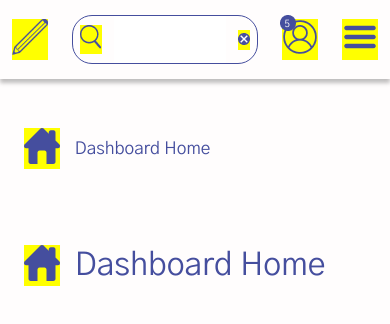
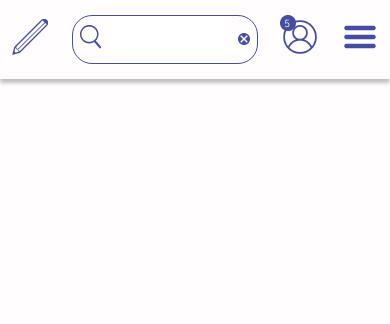
Before and after one commit to Diamond-Devs/bug-tracker, a React (Create React App) app: page / in a window 390 px wide. Shown: the top 324 px of the page. Built offline with nearby package versions, Linux system fonts and the light colour scheme.

Commit message:
CONTRIBUTOR: fromjaytoz ADDED: menu is toggleable AND responsive NEXT: finish adding all icons FUNCnoPRESno

```diff
--- a/src/components/Icon.js
+++ b/src/components/Icon.js
@@ -1,28 +1,31 @@
 import React from "react";
 import styled from "styled-components";
+import { generateResponsiveness } from "../js/generateResponsiveness";
 
 const IconDiv = styled.div`
   margin-right: ${({ mr }) => mr};
   margin-left: ${({ ml }) => ml};
+  margin-top: ${({ mt }) => mt};
   height: ${({ height }) => height};
   width: ${({ width }) => width};
   flex-grow: ${({ fg }) => fg};
-  background: yellow;
   display: ${({ d }) => d};
+  height: ${({ height }) => generateResponsiveness(height, "height", 100, 700)};
+  margin-top: ${({ mt }) => generateResponsiveness(mt, "margin-top", 200, 700)};
 `;
 
 const IconImg = styled.img`
   object-fit: contain;
-  height: ${({ height }) => height};
+  height: ${({ height }) => generateResponsiveness(height, "height", 100, 700)};
   width: ${({ width }) => width};
   flex-grow: ${({ fg }) => fg};
 `;
 
-function Icon({ src, alt, mr, ml, children, height, width }) {
+function Icon({ src, alt, mr, ml, mt, children, height, width }) {
   return (
-    <IconDiv mr={mr} ml={ml} height={height} width={width}>
+    <IconDiv mr={mr} ml={ml} height={height} width={width} mt={mt}>
       {children}
-      <IconImg src={src} alt={alt} height={height} width={width} />
+      <IconImg src={src} alt={alt} height={height} width={width} mt={mt} />
     </IconDiv>
   );
 }
--- a/src/components/MenuRow.js
+++ b/src/components/MenuRow.js
@@ -1,5 +1,6 @@
 import React from "react";
 import styled from "styled-components";
+import { generateResponsiveness } from "../js/generateResponsiveness";
 
 const MenuRowContainer = styled.div`
   display: flex;
@@ -8,6 +9,7 @@ const MenuRowContainer = styled.div`
   height: ${({ height }) => height};
   margin-left: ${({ ml }) => ml};
   margin-top: ${({ mt }) => mt};
+  margin-top: ${({ mt }) => generateResponsiveness(mt, "margin-top", 100, 300)};
 `;
 
 function MenuRow({ height, width, ml, mt, children }) {
--- a/src/components/RegularText.js
+++ b/src/components/RegularText.js
@@ -1,6 +1,7 @@
 import React from "react";
 import styled, { css } from "styled-components";
 import { CommonContainer } from "../styled/commonStyles";
+import { generateResponsiveness } from "../js/generateResponsiveness";
 
 const RegularTextContent = styled.p`
   text-align: center;
@@ -14,26 +15,7 @@ const RegularTextContent = styled.p`
       text-shadow: 0px 8px 4px rgba(0, 0, 0, 0.25);
     `};
 
-  ${({ size }) => {
-    if (!Array.isArray(size)) return;
-    const startingPx = 300;
-    const responsiveFs = size?.map((value, index) => {
-      if (index == 0)
-        return css`
-          font-size: ${size[index]};
-        `;
-      const multiplied = startingPx * (index + 1);
-
-      if (multiplied > 600) {
-        return css`
-          @media (min-width: ${multiplied}px) {
-            font-size: ${size[index]};
-          }
-        `;
-      }
-    });
-    return responsiveFs;
-  }}
+  ${({ size }) => generateResponsiveness(size, "font-size", 100, 450)}
 `;
 
 function RegularText({ size, children, mb, ds, ts, ml }) {
--- a/src/components/ToggleMenu.js
+++ b/src/components/ToggleMenu.js
@@ -11,8 +11,7 @@ const ToggleMenuDiv = styled.div`
   }
 `;
 
-function ToggleMenu({ hide, show, mr }) {
-  const [toggled, setToggled] = useState(false);
+function ToggleMenu({ hide, show, toggled, setToggled, mr }) {
   return (
     <ToggleMenuDiv onClick={() => setToggled(!toggled)} mr={mr}>
       {toggled ? (
--- a/src/hooks/useDiamondStyles.js
+++ b/src/hooks/useDiamondStyles.js
@@ -45,7 +45,7 @@ export const useDiamondStyles = (props) => {
       console.log(props[attribute]);
     }
   }
-  // console.log(props);
+  //console.log(props[attribute]);
   const bind = {
     ...props,
   };
--- /dev/null
+++ b/src/js/generateResponsiveness.js
@@ -0,0 +1,27 @@
+import { css } from "styled-components";
+
+export const generateResponsiveness = (
+  values,
+  attribute,
+  jumpValue,
+  firstJumpMin
+) => {
+  console.log(values);
+  if (!Array.isArray(values)) return;
+  const responsiveFs = values?.map((value, index) => {
+    if (index == 0)
+      return css`
+        ${attribute}: ${values[index]};
+      `;
+    const multiplied = jumpValue * (index + 1);
+
+    if (multiplied > firstJumpMin) {
+      return css`
+        @media (min-width: ${multiplied}px) {
+          ${attribute}: ${values[index]};
+        }
+      `;
+    }
+  });
+  return responsiveFs;
+};
--- a/src/pages/Dashboard.js
+++ b/src/pages/Dashboard.js
@@ -55,6 +55,23 @@ const DashboardDiv = styled.div`
 // `;
 
 function Dashboard() {
+  const [toggled, setToggled] = useState(false);
+  const rowStyle = useDiamondStyles({
+    height: 12.86,
+    width: 100,
+    mt: [[40], 0.005, 10],
+  });
+  const iconStyle = useDiamondStyles({
+    ml: 6.28,
+    fg: 1,
+    d: "flex",
+    height: [[40], 0.016, 10],
+  });
+  const textStyle = useDiamondStyles({
+    ml: 3.68,
+    size: [[5.44], 0.12, 4],
+  });
+
   return (
     <DashboardDiv>
       <Navbar
@@ -67,43 +84,38 @@ function Dashboard() {
             <Bubble></Bubble>
           </Icon>,
           <ToggleMenu
+            toggled={toggled}
+            setToggled={setToggled}
             show={[Hamburger, "hamburger icon"]}
             hide={[XButton, "x button icon"]}
             // ml={3}
           />,
         ]}
       />
-      <Screen area="body">
-        <MenuRow
-          {...useDiamondStyles({ height: 12.86, width: 100, mt: "10px" })}
-        >
-          <Icon
-            src={Home}
-            alt="home icon"
-            {...useDiamondStyles({ ml: 6.28, fg: 1, d: "flex" })}
-          ></Icon>
-          <RegularText
-            {...useDiamondStyles({
-              ml: 3.68,
-              size: [[4.44], 0.4, 2],
-            })}
-          >
-            Dashboard Home
-          </RegularText>
-        </MenuRow>
-        <MenuRow
-          {...useDiamondStyles({ height: 12.86, width: 100, mt: "8px" })}
-        >
-          <Icon
-            src={Home}
-            alt="home icon"
-            {...useDiamondStyles({ ml: 6.28 })}
-          ></Icon>
-          <RegularText {...useDiamondStyles({ ml: 3.68, size: "2em" })}>
-            Dashboard Home
-          </RegularText>
-        </MenuRow>
-      </Screen>
+      {toggled && (
+        <Screen area="body">
+          <MenuRow {...rowStyle}>
+            <Icon src={Home} alt="home icon" {...iconStyle}></Icon>
+            <RegularText {...textStyle}>Dashboard Home</RegularText>
+          </MenuRow>
+          <MenuRow {...rowStyle}>
+            <Icon src={User} alt="home icon" {...iconStyle}></Icon>
+            <RegularText {...textStyle}>My Profile</RegularText>
+          </MenuRow>
+          <MenuRow {...rowStyle}>
+            <Icon src={Home} alt="home icon" {...iconStyle}></Icon>
+            <RegularText {...textStyle}>Dashboard Home</RegularText>
+          </MenuRow>
+          <MenuRow {...rowStyle}>
+            <Icon src={Home} alt="home icon" {...iconStyle}></Icon>
+            <RegularText {...textStyle}>Dashboard Home</RegularText>
+          </MenuRow>
+          <MenuRow {...rowStyle}>
+            <Icon src={Home} alt="home icon" {...iconStyle}></Icon>
+            <RegularText {...textStyle}>Dashboard Home</RegularText>
+          </MenuRow>
+        </Screen>
+      )}
     </DashboardDiv>
   );
 }
```
Also changed, not shown: src/assets/TicketIcon.png (added).
